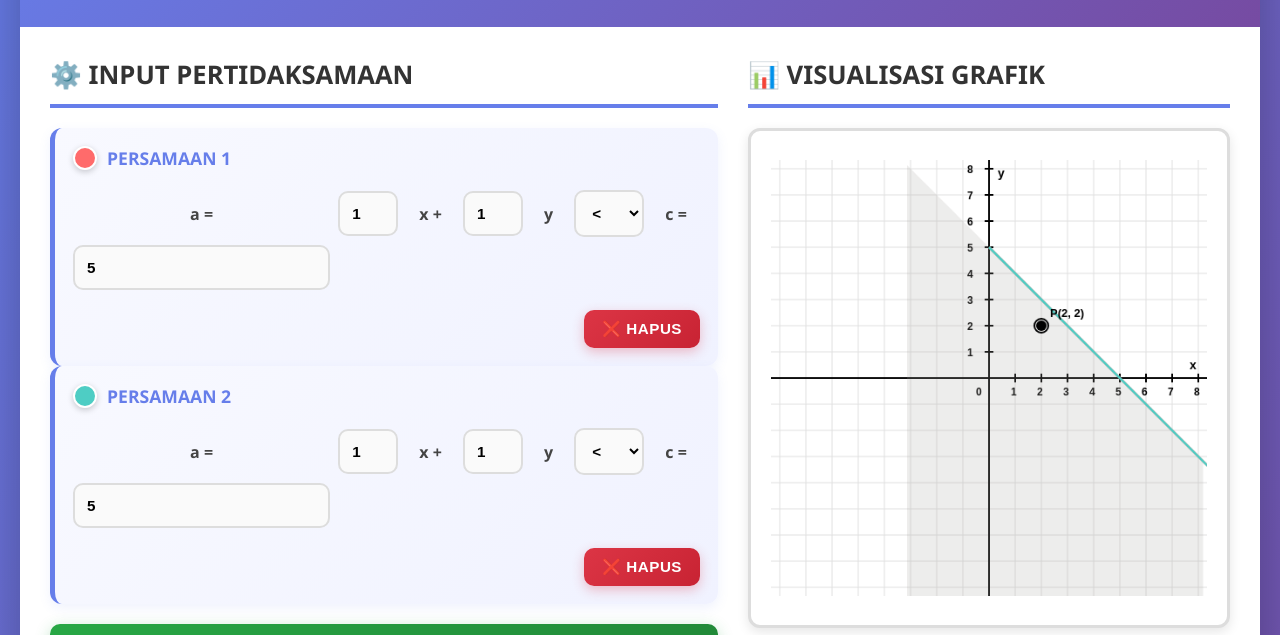
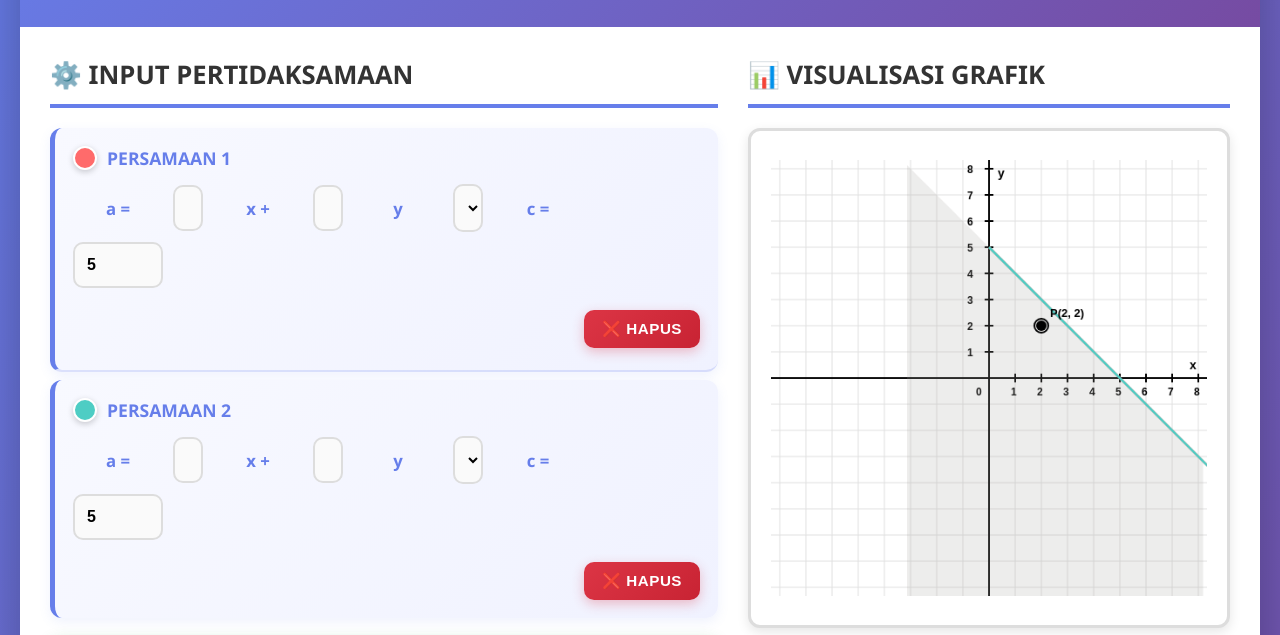
Before and after one commit to jonidillak-lgtm/Sptldv, a plain HTML site: page index.html in a window 1280 px wide. Shown: the part 151-786 px from the top of the page. Drawn offline with Linux system fonts and the light colour scheme.

Commit message:
Update HTML - improve equation input layout and spacing

```diff
--- a/index.html
+++ b/index.html
@@ -108,15 +108,20 @@
             padding: 18px;
             display: flex;
             flex-direction: column;
-            gap: 12px;
+            gap: 14px;
             box-shadow: 0 4px 12px rgba(102, 126, 234, 0.1);
+        }
+
+        .equation-box:not(:last-child) {
+            border-bottom: 2px solid rgba(102, 126, 234, 0.2);
+            margin-bottom: 8px;
+            padding-bottom: 22px;
         }
 
         .equation-label {
             font-weight: 800;
             color: #667eea;
             font-size: 1.1em;
-            margin-bottom: 8px;
             display: flex;
             align-items: center;
             gap: 10px;
@@ -124,23 +129,52 @@
 
         .equation-inputs {
             display: grid;
-            grid-template-columns: auto 60px auto 60px auto 70px auto;
-            gap: 8px;
+            grid-template-columns: 90px 30px 90px 30px 90px 30px 90px;
+            gap: 10px;
             align-items: center;
+            justify-content: start;
         }
 
-        .equation-inputs > input,
+        .equation-inputs > input {
+            padding: 12px;
+            font-size: 1em;
+            font-weight: 700;
+            border: 2.5px solid #ddd;
+            border-radius: 10px;
+            transition: all 0.3s;
+            background-color: #fafafa;
+        }
+
+        .equation-inputs > input:focus {
+            outline: none;
+            border-color: #667eea;
+            box-shadow: 0 0 0 3px rgba(102, 126, 234, 0.1);
+            background-color: #fff;
+        }
+
         .equation-inputs > select {
-            padding: 12px;
-            font-size: 0.95em;
+            padding: 10px 12px;
+            font-size: 1.1em;
             font-weight: 700;
+            border: 2.5px solid #ddd;
+            border-radius: 10px;
+            transition: all 0.3s;
+            background-color: #fafafa;
+            min-height: 48px;
+        }
+
+        .equation-inputs > select:focus {
+            outline: none;
+            border-color: #667eea;
+            box-shadow: 0 0 0 3px rgba(102, 126, 234, 0.1);
+            background-color: #fff;
         }
 
         .equation-operator {
-            font-weight: 700;
-            color: #444;
+            font-weight: 800;
+            color: #667eea;
             text-align: center;
-            font-size: 1em;
+            font-size: 1.05em;
         }
 
         .test-point-section {
@@ -420,7 +454,7 @@
             }
 
             .equation-inputs {
-                grid-template-columns: auto 50px auto 50px auto 60px auto !important;
+                grid-template-columns: 80px 25px 80px 25px 80px 25px 80px !important;
             }
         }
 
@@ -430,6 +464,12 @@
             font-weight: 500;
             margin-bottom: 10px;
             font-style: italic;
+        }
+
+        #equationsContainer {
+            display: flex;
+            flex-direction: column;
+            gap: 0;
         }
     </style>
 </head>
```
